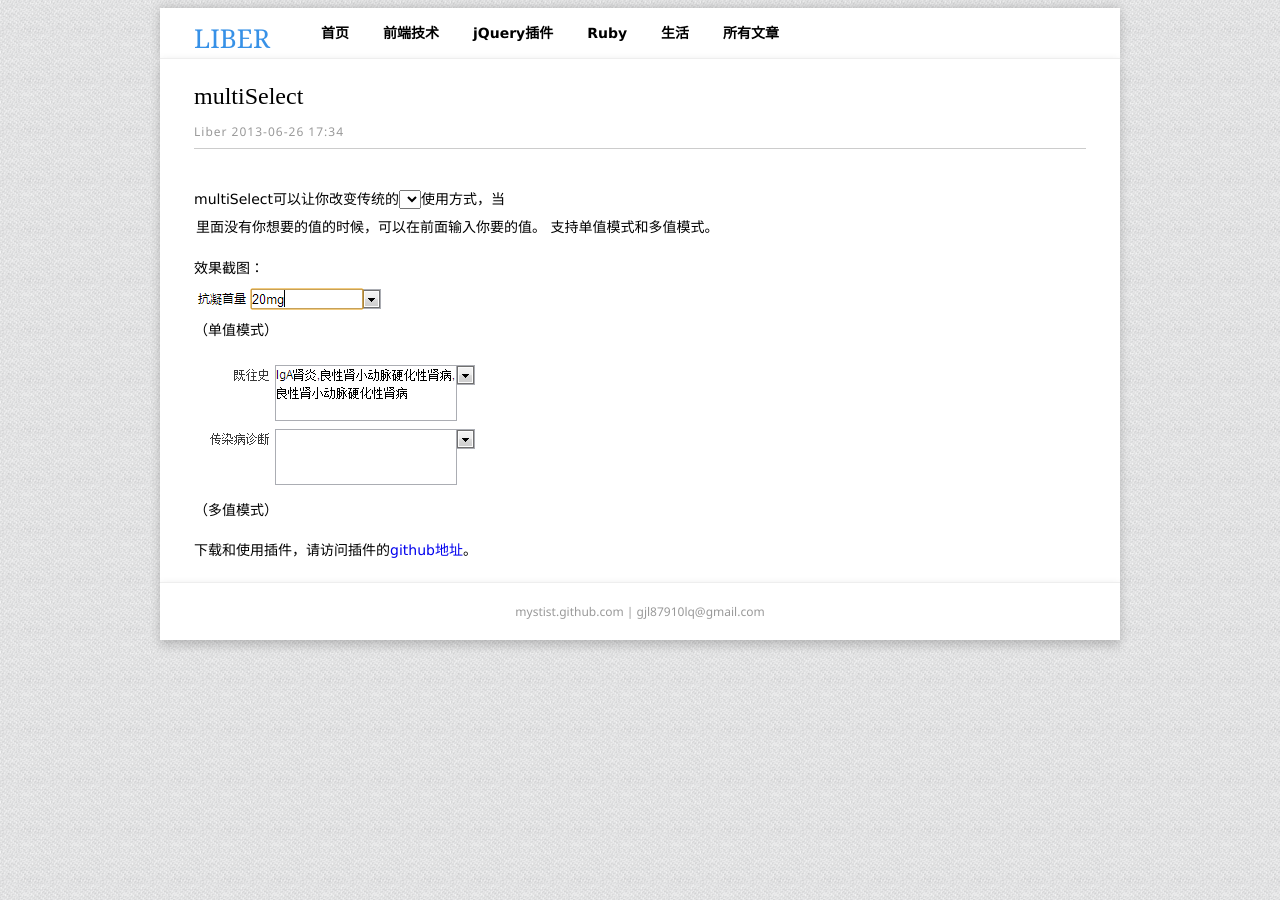
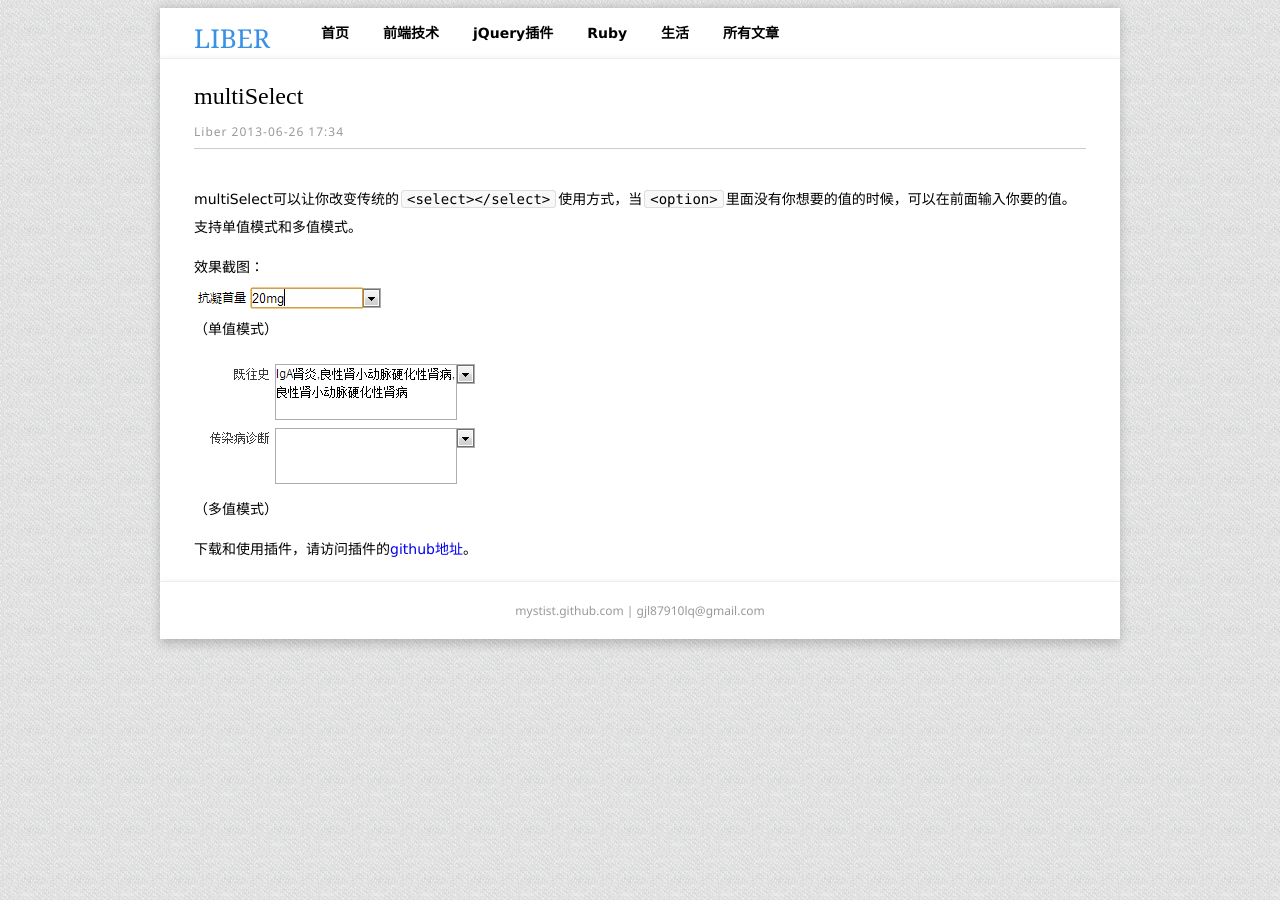
Before and after one commit to mystist/mystist.github.com, a Jekyll site: the page built from _posts/2013-06-26-multiSelect.md, in a window 1280 px wide. Built offline with Jekyll 4.4.1, drawn with Linux system fonts in a browser that asks for light colours; Markdown is read by kramdown in place of the engine named in the settings.

Commit message:
multiSelect_2

```diff
--- a/_posts/2013-06-26-multiSelect.md
+++ b/_posts/2013-06-26-multiSelect.md
@@ -6,7 +6,7 @@ date: 2013-06-26 17:34
 categories:
 - plugin
 ---
-multiSelect可以让你改变传统的<select></select>使用方式，当<option>里面没有你想要的值的时候，可以在前面输入你要的值。
+multiSelect可以让你改变传统的`<select></select>`使用方式，当`<option>`里面没有你想要的值的时候，可以在前面输入你要的值。
 支持单值模式和多值模式。
 
 效果截图：
```
